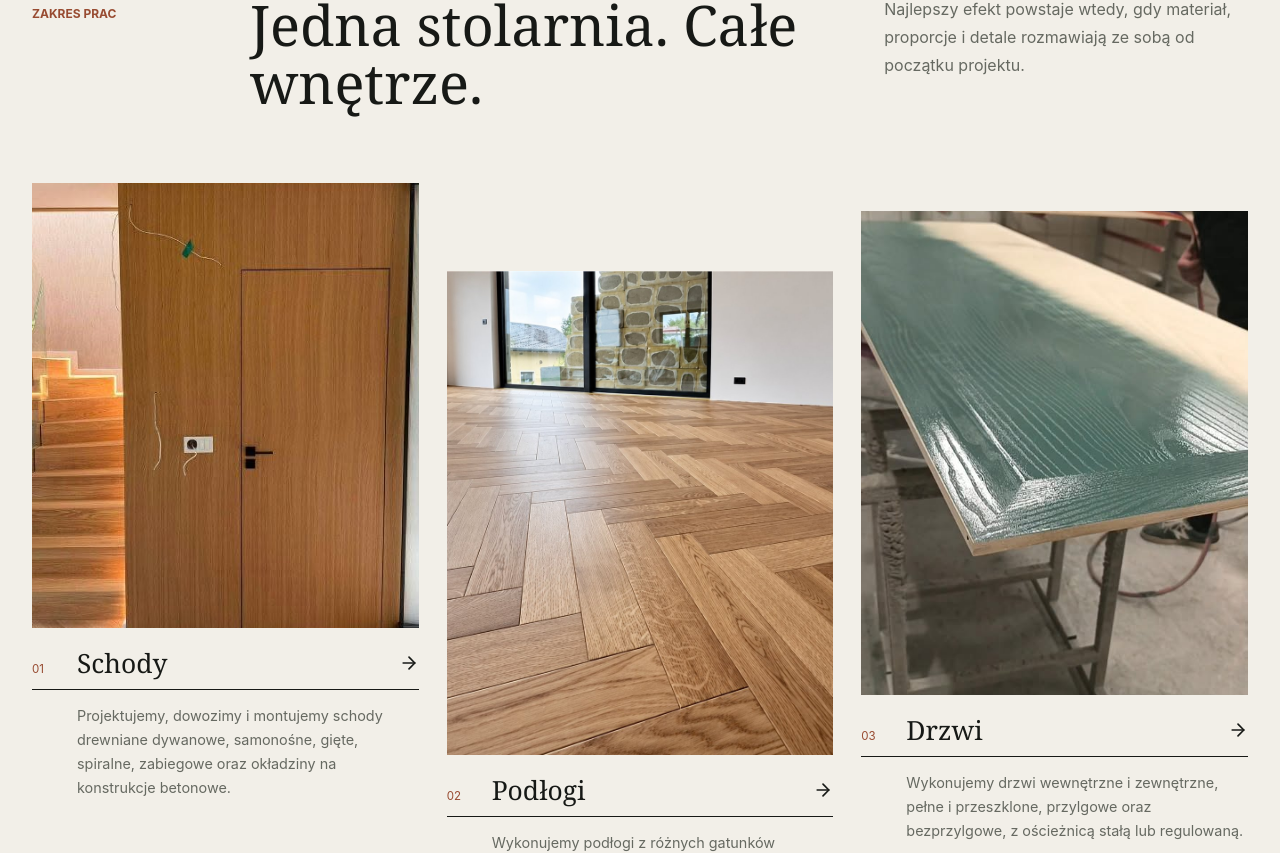
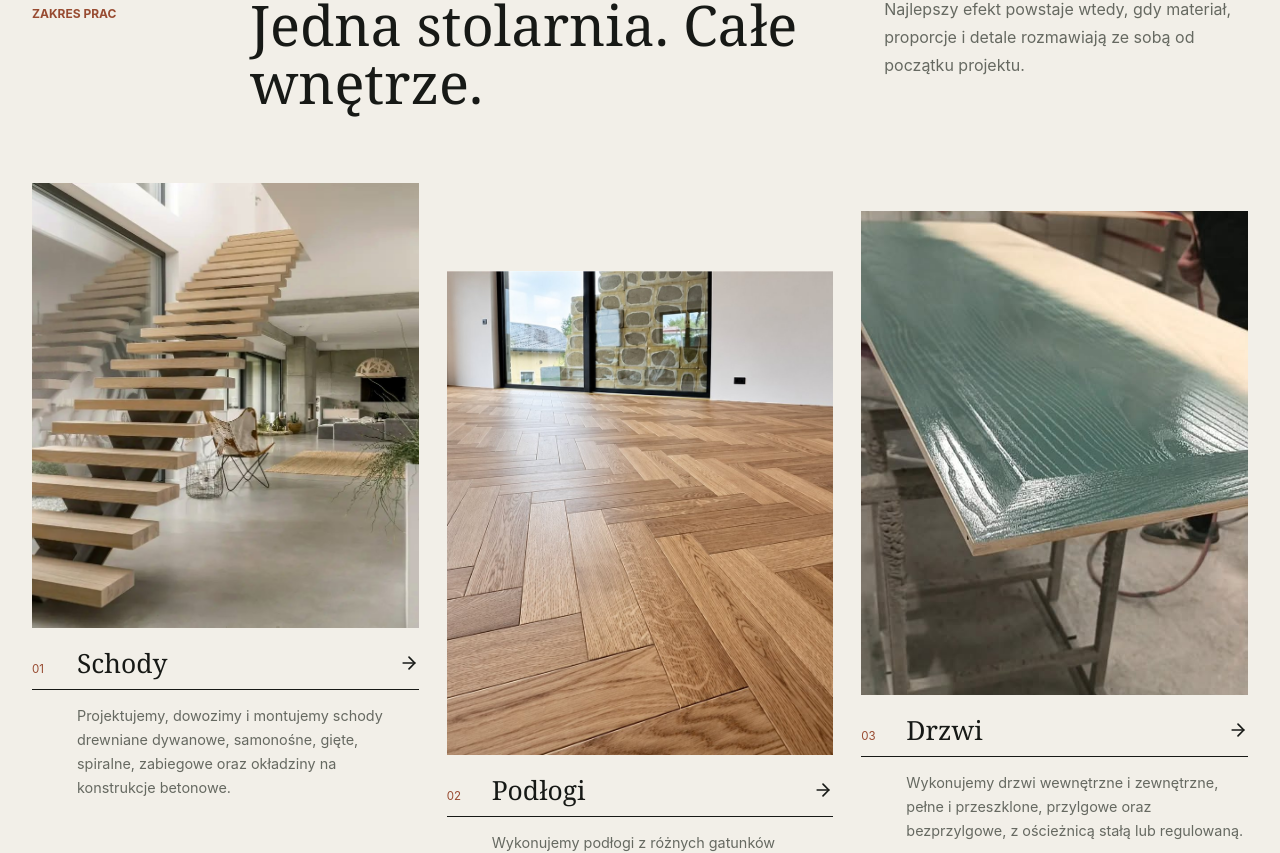
Before and after one commit to KrzysztofMarczynski/woodworking, a React (Vite) app: page / in a window 1280 px wide. Shown: the part 927-1780 px from the top of the page. Built offline with nearby package versions, Linux system fonts and the light colour scheme; no server answers.

Commit message:
Use brighter staircase feature image

```diff
--- a/src/data/images.ts
+++ b/src/data/images.ts
@@ -383,7 +383,7 @@ export const images: ImageLibrary = {
   },
   services: {
     stairs: {
-      ...portfolio.stairs,
+      ...portfolio.stairsSelf,
     },
     floors: { ...portfolio.floor },
     doors: { ...existing.door },
--- a/src/data/videos.ts
+++ b/src/data/videos.ts
@@ -9,7 +9,7 @@ export const videos = {
   },
   finishedStairs: {
     src: "/images/video/schody-gotowa-realizacja.mp4",
-    poster: "/images/video/schody-gotowa-realizacja.jpg",
+    poster: "/images/portfolio/schody-samonosne.jpg",
     label: "Schody / realizacja",
     sourceUrl: "https://www.facebook.com/reel/1464945595116938",
   },
```
